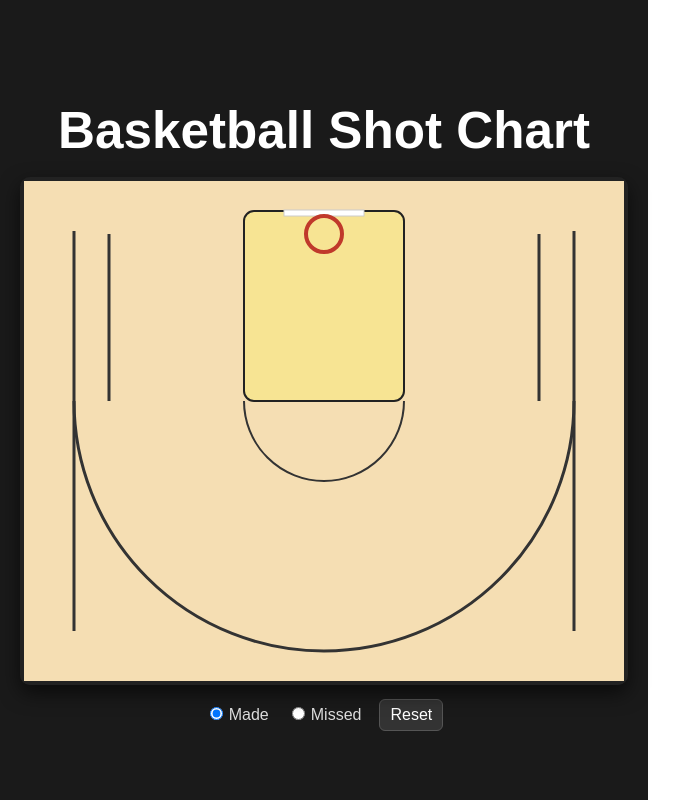
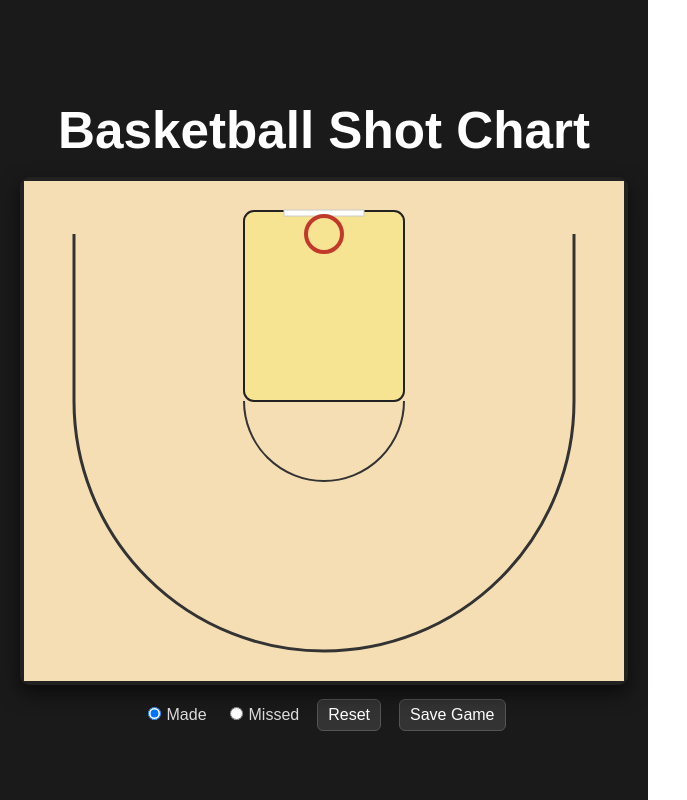
Before and after one commit to arnie12a/ReactBasketballShotchart, a React (Vite) app in the folder basketball-shot-chart/: page / in a window 1280 px wide. Shown: the whole page, without its empty margins (0-687 px from the left). Built offline with nearby package versions, Linux system fonts and the light colour scheme.

Commit message:
added save game feature

```diff
--- a/basketball-shot-chart/package.json
+++ b/basketball-shot-chart/package.json
@@ -10,6 +10,7 @@
     "preview": "vite preview"
   },
   "dependencies": {
+    "html2canvas": "^1.4.1",
     "react": "^19.1.1",
     "react-dom": "^19.1.1"
   },
--- a/basketball-shot-chart/src/components/ShotChart.jsx
+++ b/basketball-shot-chart/src/components/ShotChart.jsx
@@ -1,4 +1,5 @@
 import React, { useState } from "react";
+import html2canvas from "html2canvas";
 import "../App.css";
 
 const ShotChart = () => {
@@ -6,11 +7,16 @@ const ShotChart = () => {
   const courtHeight = 500;
   const hoopX = courtWidth / 2;
   const hoopY = 45;
-  const threeRadius = 120;
-  const freeThrowRadius = 80; // semicircle radius for free throw line
+  const freeThrowRadius = 80;
 
   const [shots, setShots] = useState([]);
   const [shotType, setShotType] = useState("made");
+  const [showModal, setShowModal] = useState(false);
+
+  // form inputs
+  const [team, setTeam] = useState("");
+  const [date, setDate] = useState("");
+  const [notes, setNotes] = useState("");
 
   const handleCourtClick = (e) => {
     const rect = e.currentTarget.getBoundingClientRect();
@@ -18,6 +24,21 @@ const ShotChart = () => {
     const y = e.clientY - rect.top;
     setShots((s) => [...s, { x, y, type: shotType }]);
   };
+
+  const handleDownload = async () => {
+    const element = document.getElementById("export-area");
+    const canvas = await html2canvas(element);
+    const link = document.createElement("a");
+    link.download = `game-summary-${date || "game"}.png`;
+    link.href = canvas.toDataURL("image/png");
+    link.click();
+  };
+
+  // calculate stats
+  const made = shots.filter((s) => s.type === "made").length;
+  const missed = shots.filter((s) => s.type === "missed").length;
+  const total = made + missed;
+  const pct = total > 0 ? ((made / total) * 100).toFixed(1) : 0;
 
   return (
     <div className="container">
@@ -49,7 +70,7 @@ const ShotChart = () => {
             strokeWidth="2"
           />
 
-          {/* Free throw semicircle (top of key, rotated 180°) */}
+          {/* Free throw semicircle */}
           <path
             d={`
               M ${hoopX - freeThrowRadius} 220
@@ -60,42 +81,16 @@ const ShotChart = () => {
             strokeWidth="2"
           />
 
-
           {/* Three-point line */}
-          {/* Left sideline */}
-          <line
-            x1="85"
-            y1={hoopY + 8}
-            x2="85"
-            y2="220"
-            stroke="#333"
-            strokeWidth="3"
-          />
-
-          {/* Right sideline */}
-          <line
-            x1="515"
-            y1={hoopY + 8}
-            x2="515"
-            y2="220"
-            stroke="#333"
-            strokeWidth="3"
-          />
-
-          {/* Three-point line */} {/* Left sideline */}
-          <line x1="50" y1="50" x2="50" y2="450" stroke="#333" strokeWidth="3" />
-          {/* Right sideline */}
-          <line x1="550" y1="50" x2="550" y2="450" stroke="#333" strokeWidth="3" />
-
-          {/* Arc that connects the two sidelines */}
+          <line x1="50" y1={hoopY + 8} x2="50" y2="220" stroke="#333" strokeWidth="3" />
+          <line x1="550" y1={hoopY + 8} x2="550" y2="220" stroke="#333" strokeWidth="3" />
           <path
             d={`M 50 220
-              A 250 250 0 0 0 550 220`}
+               A 250 250 0 0 0 550 220`}
             fill="none"
             stroke="#333"
             strokeWidth="3"
           />
-
 
           {/* Backboard */}
           <rect
@@ -158,6 +153,76 @@ const ShotChart = () => {
         <button type="button" onClick={() => setShots([])}>
           Reset
         </button>
+
+        <button type="button" onClick={() => setShowModal(true)}>
+          Save Game
+        </button>
+      </div>
+
+      {/* Modal */}
+      {showModal && (
+        <div className="modal-overlay">
+          <div className="modal">
+            <h2>Game Info</h2>
+            <label>
+              Opponent Team:
+              <input value={team} onChange={(e) => setTeam(e.target.value)} />
+            </label>
+            <label>
+              Date:
+              <input type="date" value={date} onChange={(e) => setDate(e.target.value)} />
+            </label>
+            <label>
+              Notes:
+              <textarea value={notes} onChange={(e) => setNotes(e.target.value)} />
+            </label>
+            <button
+              onClick={() => {
+                setShowModal(false);
+                handleDownload();
+              }}
+            >
+              Submit & Download PNG
+            </button>
+            <button onClick={() => setShowModal(false)}>Cancel</button>
+          </div>
+        </div>
+      )}
+
+      {/* Hidden export area for PNG */}
+      <div id="export-area" style={{ padding: "20px", background: "#fff", display: "none" }}>
+        <h2>Game Summary</h2>
+        <p><strong>Team:</strong> {team}</p>
+        <p><strong>Date:</strong> {date}</p>
+        <p><strong>Notes:</strong> {notes}</p>
+        <p><strong>Made:</strong> {made} | <strong>Missed:</strong> {missed} | <strong>FG%:</strong> {pct}%</p>
+        <div style={{ position: "relative", width: courtWidth, height: courtHeight }}>
+          {/* Clone of court with shots */}
+          <svg
+            className="svg-court"
+            viewBox={`0 0 ${courtWidth} ${courtHeight}`}
+            preserveAspectRatio="none"
+            xmlns="http://www.w3.org/2000/svg"
+            style={{ position: "absolute", top: 0, left: 0 }}
+          >
+            <rect x="0" y="0" width={courtWidth} height={courtHeight} fill="#f5deb3" />
+            {/* Could re-render other court details if you want */}
+          </svg>
+          {shots.map((shot, i) => (
+            <div
+              key={i}
+              style={{
+                position: "absolute",
+                left: `${shot.x - 10}px`,
+                top: `${shot.y - 10}px`,
+                color: shot.type === "made" ? "green" : "red",
+                fontWeight: "bold",
+              }}
+            >
+              {shot.type === "made" ? "O" : "X"}
+            </div>
+          ))}
+        </div>
       </div>
     </div>
   );
```
Also changed, not shown: 1 other file (tests, documents, lock files or other folders).
